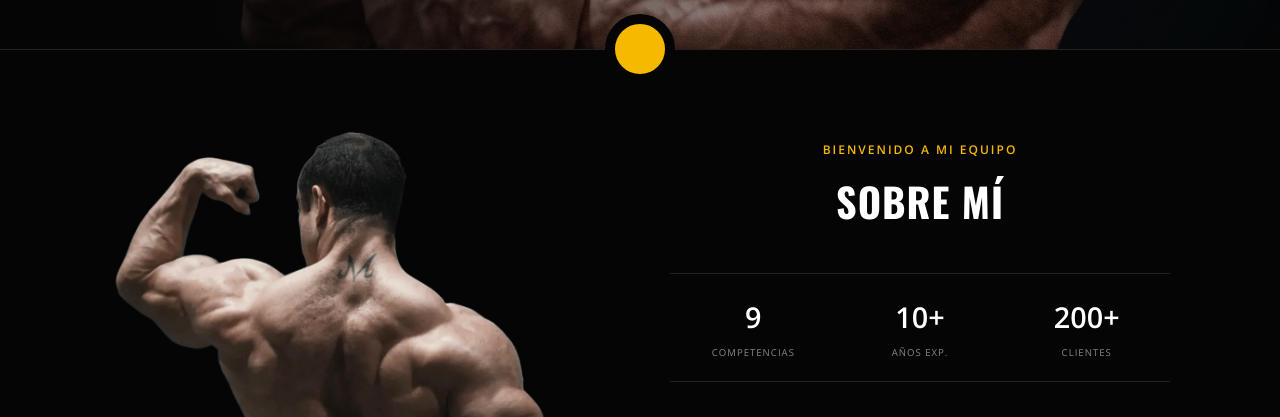
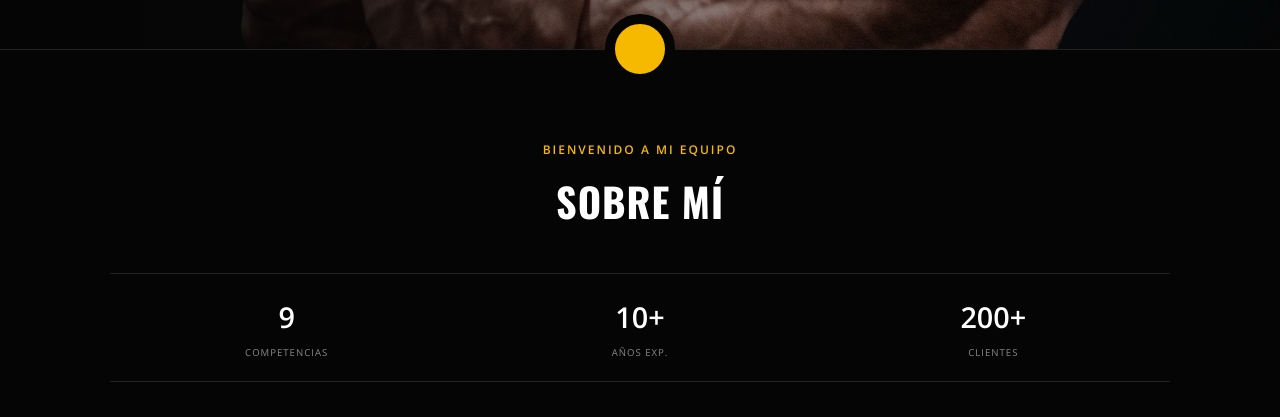
Before and after one commit to gisella-villarreal/lionaturalstore, a plain HTML site: page julssalas.html in a window 1280 px wide. Shown: the part 750-1167 px from the top of the page. Drawn offline with nearby package versions, Linux system fonts and the light colour scheme; some icons are missing.

Commit message:
Update julssalas.html

```diff
--- a/julssalas.html
+++ b/julssalas.html
@@ -90,8 +90,6 @@ header {
   flex-wrap: wrap;
   gap: 60px;
 }
-.about-img { flex: 1; min-width: 300px; position: relative; }
-.about-img img { width: 100%; height: auto; object-fit: cover; border-radius: 8px; }
 .about-content { flex: 1; min-width: 300px; padding-top: 20px; }
 
 .section-pre { text-align: center; font-size: 0.75rem; color: var(--accent); font-weight: 700; letter-spacing: 2px; text-transform: uppercase; margin-bottom: 10px; }
@@ -243,9 +241,6 @@ footer { border-top: 1px solid var(--border-color); padding: 30px 50px; display:
 
 <!-- ABOUT SECTION -->
 <section class="about-section">
-  <div class="about-img">
-    <img src="1000224815.png" alt="Juls Salas">
-  </div>
   <div class="about-content">
     <div class="section-pre">Bienvenido a mi equipo</div>
     <h2 class="section-title">SOBRE MÍ</h2>
@@ -418,4 +413,4 @@ function toggleReadMore() {
 </script>
 
 </body>
-</html>
+  </html>
```
